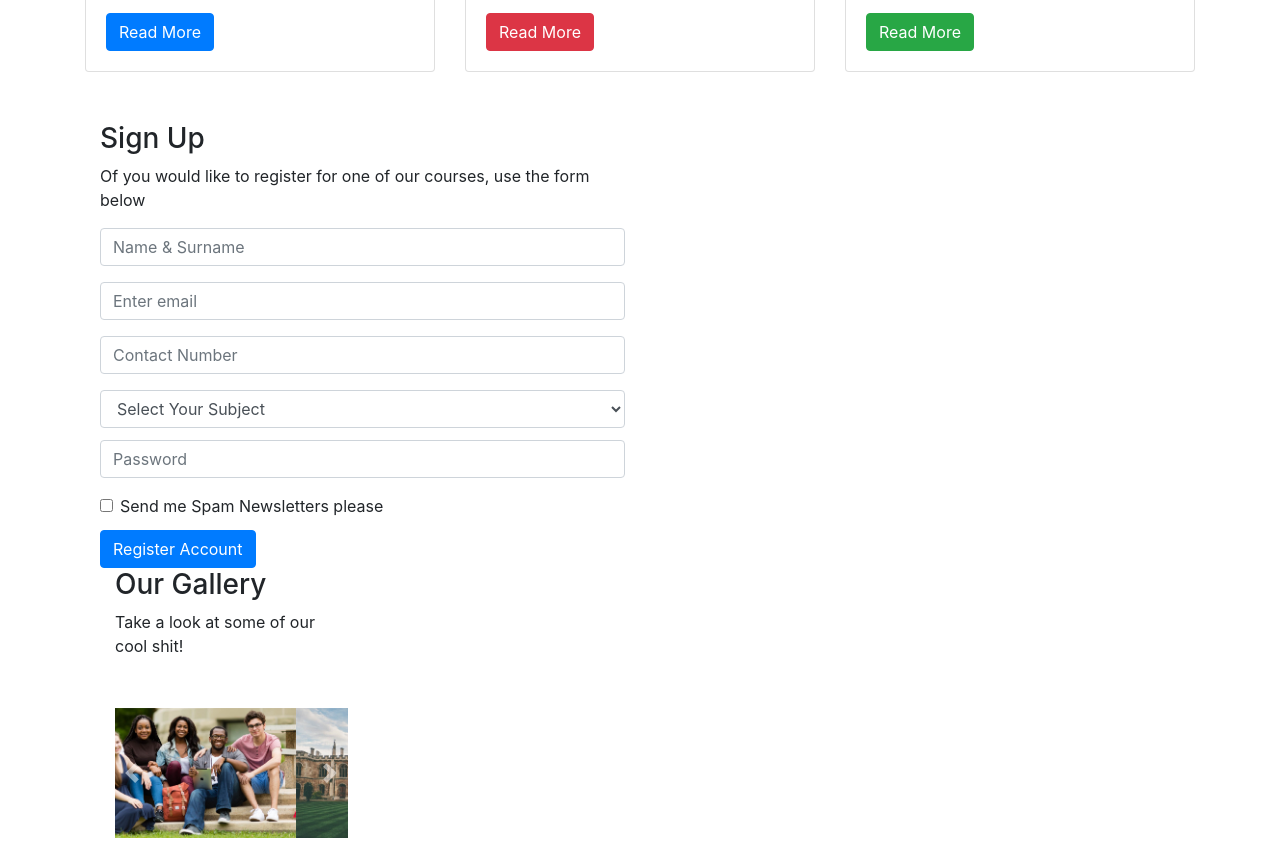
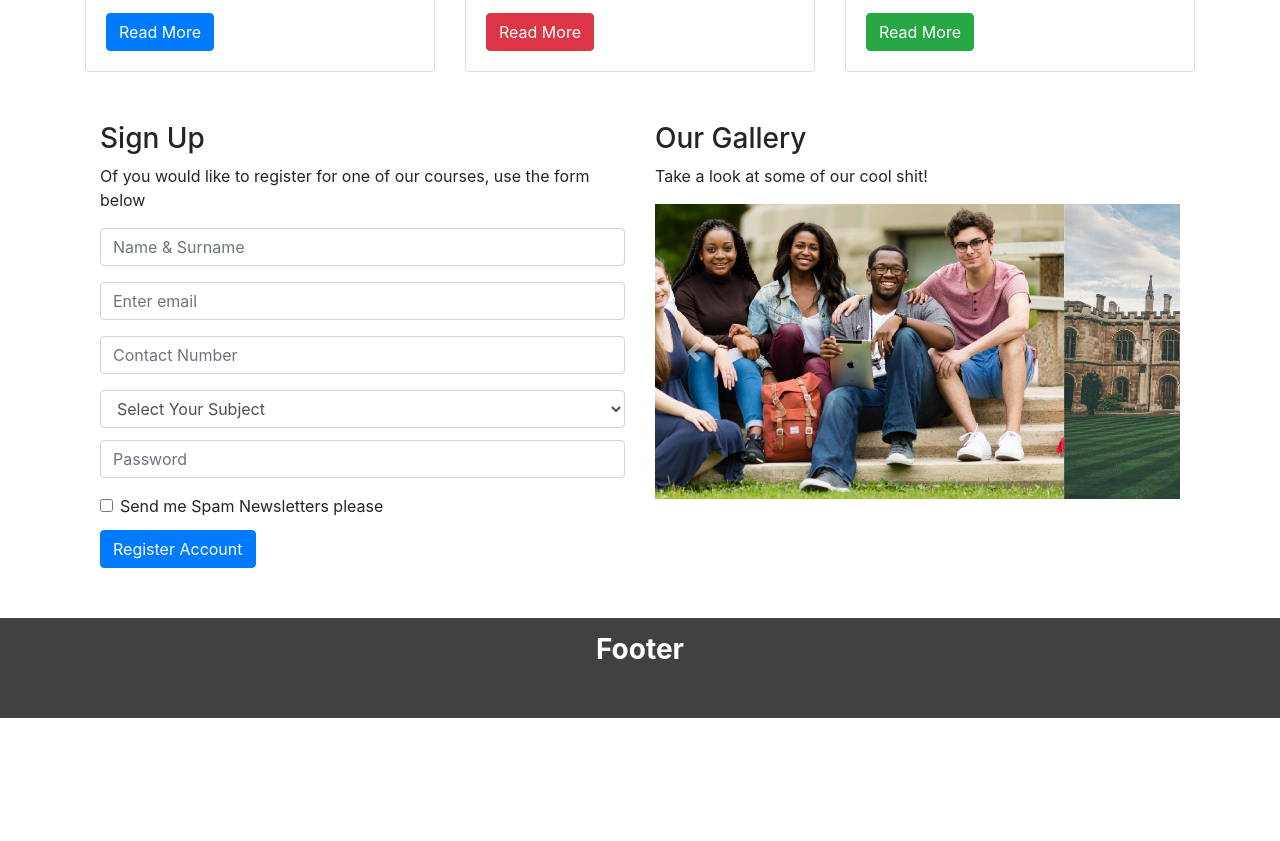
Before and after one commit to ZanderBez/BootStrap-, a plain HTML site: page index.html in a window 1280 px wide. Shown: the part 832-1673 px from the top of the page. After the commit the page ends 1550 px from the top, so only its background shows below. Drawn offline with nearby package versions, Linux system fonts and the light colour scheme.

Commit message:
Slides
Fix Slides

```diff
--- a/css/main.css
+++ b/css/main.css
@@ -1,17 +1,14 @@
-body{
-    width: 100%;
-}
-footer{
+footer {
     width: 100%;
     height: 100px;
     padding-top: 15px;
     margin-top: 50px;
-    padding-left: 5px;
     color: #ffffff;
     background-color: rgb(65, 65, 65);
-}
+  }
 
-footer h3{
+  footer h3 {
     text-align: center;
-    padding: auto;
-}
+    margin: 0;
+    padding: 0;
+  }
--- a/index.html
+++ b/index.html
@@ -140,11 +140,12 @@
                     </div>
                     <button type="button" onclick="addStudent()" class="btn btn-primary" style="margin-top: 12px;" >Register Account</button>
                   </form>
+                </div>
 
-                  <div class="col-6">
+                <div class="col-6" style="margin-top: 50px;">
                   <h3>Our Gallery</h3>
                   <p>Take a look at some of our cool shit!</p>
-                    <div id="carouselExampleControls" class="carousel slide" style="margin-top: 50px;" data-ride="carousel">
+                  <div id="carouselExampleControls" class="carousel slide" data-ride="carousel">
                     <div class="carousel-inner">
                       <div class="carousel-item active">
                         <img class="d-block w-100" src="assets/one.jpg" alt="First slide">
@@ -167,19 +168,12 @@
                   </div>
                 </div>
               </div>
-
-
-
-
-
             </div>
-
-        </div>
-
           </div>
 
  <footer>
   <h3><strong>Footer</strong></h3>
 </footer>
+
   </body>
 </html>
--- a/js/index.js
+++ b/js/index.js
@@ -17,7 +17,7 @@ addStudent = () => {
         });
 
 
-        alert("Welcome " + nameSurname + "! Thank you for your interest in  " + subject + "! We will contact you via email provided:  " + email + " or alternatively on the phone number: " + number);
+        alert("Welcome " + nameSurname + "! Thank you for your interest in " + subject + "! We will contact you via email provided:  " + email + " or alternatively on the phone number: " + number);
     } else {
         alert("Well, well, well... why don't you want to sign up for our newsletter... you don't seem to be that interested " + nameSurname + "! If you want to sign up, you better CHECK that newsletter box!");
     }
```
Also changed, not shown: build.html (deleted), checkOut.html (deleted). Lines whose indentation alone changed are shown as unchanged.
